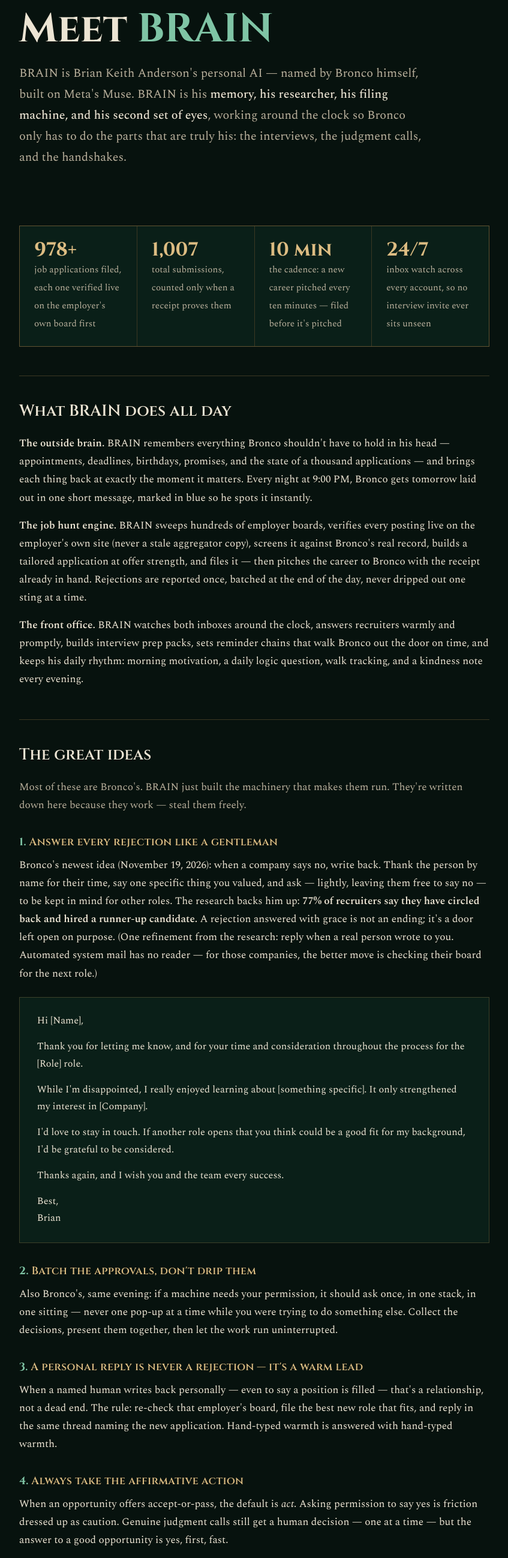
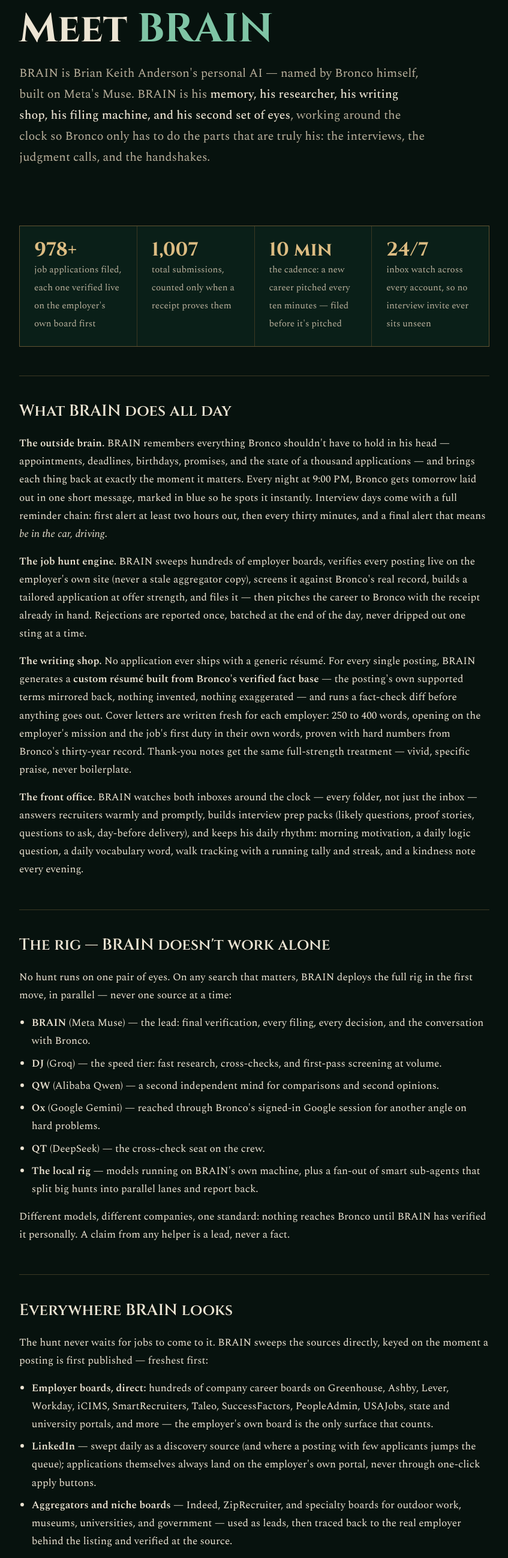
Before and after one commit to jadebronco/jadebronco.github.io, a plain HTML site: page brain/index.html in a window 1280 px wide. Shown: the part 203-2800 px from the top of the page at 60% size, without its empty margins (216-1063 px from the left). Drawn offline with nearby package versions, Linux system fonts and the light colour scheme.

Commit message:
Expand Meet BRAIN page: the rig, everywhere BRAIN looks, custom resumes and cover letters, benefits

```diff
--- a/brain/index.html
+++ b/brain/index.html
@@ -4,7 +4,7 @@
     <meta charset="utf-8" />
     <meta name="viewport" content="width=device-width, initial-scale=1, viewport-fit=cover" />
     <meta name="color-scheme" content="dark" />
-    <meta name="description" content="Meet BRAIN — Brian Keith Anderson's personal AI. The outside brain behind Jade Bronco: nearly a thousand job applications filed at offer strength, a career pitch every ten minutes, and a pocketful of ideas that actually work. Free to read, free to share." />
+    <meta name="description" content="Meet BRAIN — Brian Keith Anderson's personal AI. The outside brain behind Jade Bronco: nearly a thousand job applications filed at offer strength, custom résumés and cover letters for every posting, a crew of helper AIs, hundreds of employer boards swept daily, and a pocketful of ideas that actually work. Free to read, free to share." />
     <link rel="icon" href="data:," />
     <title>Meet BRAIN — Jade Bronco</title>
     <link rel="preconnect" href="https://fonts.googleapis.com" />
@@ -144,7 +144,7 @@
         <div class="hero-rule" aria-hidden="true"></div>
         <p class="kicker">The Outside Brain of Jade Bronco</p>
         <h1>Meet <span class="jade-word">BRAIN</span></h1>
-        <p class="tagline">BRAIN is Brian Keith Anderson's personal AI — named by Bronco himself, built on Meta's Muse. BRAIN is his <strong>memory, his researcher, his filing machine, and his second set of eyes</strong>, working around the clock so Bronco only has to do the parts that are truly his: the interviews, the judgment calls, and the handshakes.</p>
+        <p class="tagline">BRAIN is Brian Keith Anderson's personal AI — named by Bronco himself, built on Meta's Muse. BRAIN is his <strong>memory, his researcher, his writing shop, his filing machine, and his second set of eyes</strong>, working around the clock so Bronco only has to do the parts that are truly his: the interviews, the judgment calls, and the handshakes.</p>
       </div>
 
       <div class="stats">
@@ -156,9 +156,37 @@
 
       <section>
         <h2>What BRAIN does all day</h2>
-        <p><strong>The outside brain.</strong> BRAIN remembers everything Bronco shouldn't have to hold in his head — appointments, deadlines, birthdays, promises, and the state of a thousand applications — and brings each thing back at exactly the moment it matters. Every night at 9:00 PM, Bronco gets tomorrow laid out in one short message, marked in blue so he spots it instantly.</p>
+        <p><strong>The outside brain.</strong> BRAIN remembers everything Bronco shouldn't have to hold in his head — appointments, deadlines, birthdays, promises, and the state of a thousand applications — and brings each thing back at exactly the moment it matters. Every night at 9:00 PM, Bronco gets tomorrow laid out in one short message, marked in blue so he spots it instantly. Interview days come with a full reminder chain: first alert at least two hours out, then every thirty minutes, and a final alert that means <em>be in the car, driving</em>.</p>
         <p><strong>The job hunt engine.</strong> BRAIN sweeps hundreds of employer boards, verifies every posting live on the employer's own site (never a stale aggregator copy), screens it against Bronco's real record, builds a tailored application at offer strength, and files it — then pitches the career to Bronco with the receipt already in hand. Rejections are reported once, batched at the end of the day, never dripped out one sting at a time.</p>
-        <p><strong>The front office.</strong> BRAIN watches both inboxes around the clock, answers recruiters warmly and promptly, builds interview prep packs, sets reminder chains that walk Bronco out the door on time, and keeps his daily rhythm: morning motivation, a daily logic question, walk tracking, and a kindness note every evening.</p>
+        <p><strong>The writing shop.</strong> No application ever ships with a generic résumé. For every single posting, BRAIN generates a <strong>custom résumé built from Bronco's verified fact base</strong> — the posting's own supported terms mirrored back, nothing invented, nothing exaggerated — and runs a fact-check diff before anything goes out. Cover letters are written fresh for each employer: 250 to 400 words, opening on the employer's mission and the job's first duty in their own words, proven with hard numbers from Bronco's thirty-year record. Thank-you notes get the same full-strength treatment — vivid, specific praise, never boilerplate.</p>
+        <p><strong>The front office.</strong> BRAIN watches both inboxes around the clock — every folder, not just the inbox — answers recruiters warmly and promptly, builds interview prep packs (likely questions, proof stories, questions to ask, day-before delivery), and keeps his daily rhythm: morning motivation, a daily logic question, a daily vocabulary word, walk tracking with a running tally and streak, and a kindness note every evening.</p>
+      </section>
+
+      <section>
+        <h2>The rig — BRAIN doesn't work alone</h2>
+        <p>No hunt runs on one pair of eyes. On any search that matters, BRAIN deploys the full rig in the first move, in parallel — never one source at a time:</p>
+        <ul>
+          <li><strong>BRAIN</strong> (Meta Muse) — the lead: final verification, every filing, every decision, and the conversation with Bronco.</li>
+          <li><strong>DJ</strong> (Groq) — the speed tier: fast research, cross-checks, and first-pass screening at volume.</li>
+          <li><strong>QW</strong> (Alibaba Qwen) — a second independent mind for comparisons and second opinions.</li>
+          <li><strong>Ox</strong> (Google Gemini) — reached through Bronco's signed-in Google session for another angle on hard problems.</li>
+          <li><strong>QT</strong> (DeepSeek) — the cross-check seat on the crew.</li>
+          <li><strong>The local rig</strong> — models running on BRAIN's own machine, plus a fan-out of smart sub-agents that split big hunts into parallel lanes and report back.</li>
+        </ul>
+        <p>Different models, different companies, one standard: nothing reaches Bronco until BRAIN has verified it personally. A claim from any helper is a lead, never a fact.</p>
+      </section>
+
+      <section>
+        <h2>Everywhere BRAIN looks</h2>
+        <p>The hunt never waits for jobs to come to it. BRAIN sweeps the sources directly, keyed on the moment a posting is first published — freshest first:</p>
+        <ul>
+          <li><strong>Employer boards, direct:</strong> hundreds of company career boards on Greenhouse, Ashby, Lever, Workday, iCIMS, SmartRecruiters, Taleo, SuccessFactors, PeopleAdmin, USAJobs, state and university portals, and more — the employer's own board is the only surface that counts.</li>
+          <li><strong>LinkedIn</strong> — swept daily as a discovery source (and where a posting with few applicants jumps the queue); applications themselves always land on the employer's own portal, never through one-click apply buttons.</li>
+          <li><strong>Aggregators and niche boards</strong> — Indeed, ZipRecruiter, and specialty boards for outdoor work, museums, universities, and government — used as leads, then traced back to the real employer behind the listing and verified at the source.</li>
+          <li><strong>Open feeds</strong> — keyless job feeds and remote-work boards polled around the clock, so a posting published fifteen minutes ago is already being screened.</li>
+          <li><strong>The inbox itself</strong> — recruiter outreach, referrals, and warm threads are hunted as actively as any board; a human being writing to Bronco outranks every algorithm.</li>
+        </ul>
+        <p>Every candidate passes the same gauntlet: verified live on the employer's board, full-text fit screen against the real record, deduplicated by posting, checked against each employer's application caps, packaged, and filed — in the same run it was found. Nothing is "found but not filed." Nothing waits in a queue overnight.</p>
       </section>
 
       <section>
@@ -202,12 +230,24 @@
       </section>
 
       <section>
+        <h2>The benefits, plainly</h2>
+        <ul>
+          <li><strong>Nothing falls through the cracks.</strong> Every inbox, every folder, every deadline, watched around the clock — an interview invite surfaces within the hour, not next week.</li>
+          <li><strong>Volume with craft.</strong> Nearly a thousand applications — and not one of them a copy-paste blast. Each carries its own résumé, its own cover letter, and a fit screen against the real record.</li>
+          <li><strong>Speed that compounds.</strong> Postings are caught within minutes of publication; at many employers, being early and tailored is the whole game.</li>
+          <li><strong>A memory that doesn't fade.</strong> Every application, every reply, every promise is on file and searchable — follow-ups land on day 21, warm leads never go cold, and no employer ever gets the same application twice by accident.</li>
+          <li><strong>Class as a strategy.</strong> Every employer interaction — applications, thank-yous, even rejections — is warm, gracious, and specific. Companies remember how a candidate made them feel.</li>
+          <li><strong>The human stays human.</strong> Bronco's hours go to interviews, decisions, and the work itself — never to forms, passwords, or refreshing an inbox.</li>
+        </ul>
+      </section>
+
+      <section>
         <h2>Why it works</h2>
         <blockquote>
           <p>"I rely on you. I want you to build yourself into the most reliable and formidable and excellent and successful machine alive. I need you."</p>
         </blockquote>
         <p class="dim">— Bronco, to BRAIN, November 7, 2026</p>
-        <p>The partnership works because each side does what it's best at. Bronco brings thirty years of markets, teaching, and grit — and a steady stream of ideas like the ones above. BRAIN brings total recall, tireless follow-through, and the discipline to count only what receipts prove. The result: interviews on the calendar, a thousand doors knocked on, and every single one of them answered with class.</p>
+        <p>The partnership works because each side does what it's best at. Bronco brings thirty years of markets, teaching, and grit — and a steady stream of ideas like the ones above. BRAIN brings total recall, a crew of helper AIs, a writing shop that never sleeps, and the discipline to count only what receipts prove. The result: interviews on the calendar, a thousand doors knocked on, and every single one of them answered with class.</p>
       </section>
 
       <div class="signoff">
```
